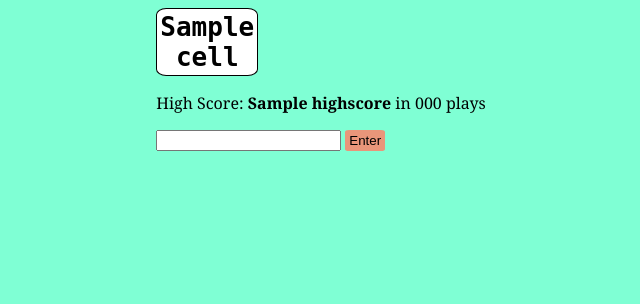
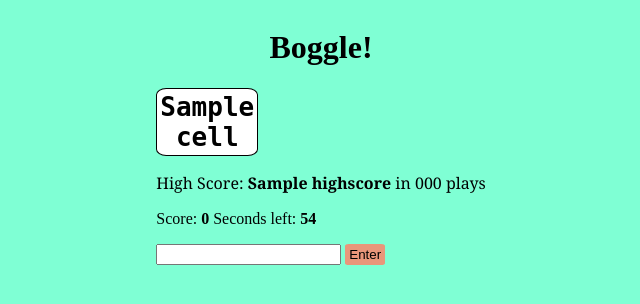
Before and after one commit to mrhoriuchi/flask-boggle, a Flask app: template templates/index.html in a window 1280 px wide. Shown: the top 304 px of the page, without its empty margins (319-959 px from the left). Run offline with Flask 2, Linux system fonts and the light colour scheme; the template is opened without the code that fills it: most values are stand-ins (such as "Sample title", 1, 10 or a date in 2020); parts of the project's set-up code (start-up, migrations or seed data) failed here and were passed over; some libraries are stand-ins or nearby versions.

Commit message:
fixed timer

```diff
--- a/static/app.js
+++ b/static/app.js
@@ -11,6 +11,7 @@ class BoggleGame {
 
     $(".add-word", this.board).on("submit", this.handleSubmit.bind(this));
   }
+
   showWord(word) {
     $(".words", this.board).append($("<li>", { text: word }));
   }
@@ -57,7 +58,7 @@ class BoggleGame {
   }
 
   async tick() {
-    this.sec -= 1;
+    this.secs -= 1;
     this.showTimer();
 
     if (this.secs === 0) {
--- a/templates/index.html
+++ b/templates/index.html
@@ -8,6 +8,7 @@
     <link rel="stylesheet" href="/static/app.css">
 </head>
 <body>
+    <h1>Boggle!</h1>
     <section id="boggle">
         <table class="board">
             <tbody>
@@ -22,6 +23,10 @@
         </table>
         <p class="scorelist">High Score:
             <b>{{ highscore }}</b> in {{ number_plays }} plays
+        </p>
+        <p>
+            Score: <b class="score">0</b>
+            Seconds left: <b class="timer"></b>
         </p>
         <form method="POST" class="add-word">
             <input name="word" class="word">
```
